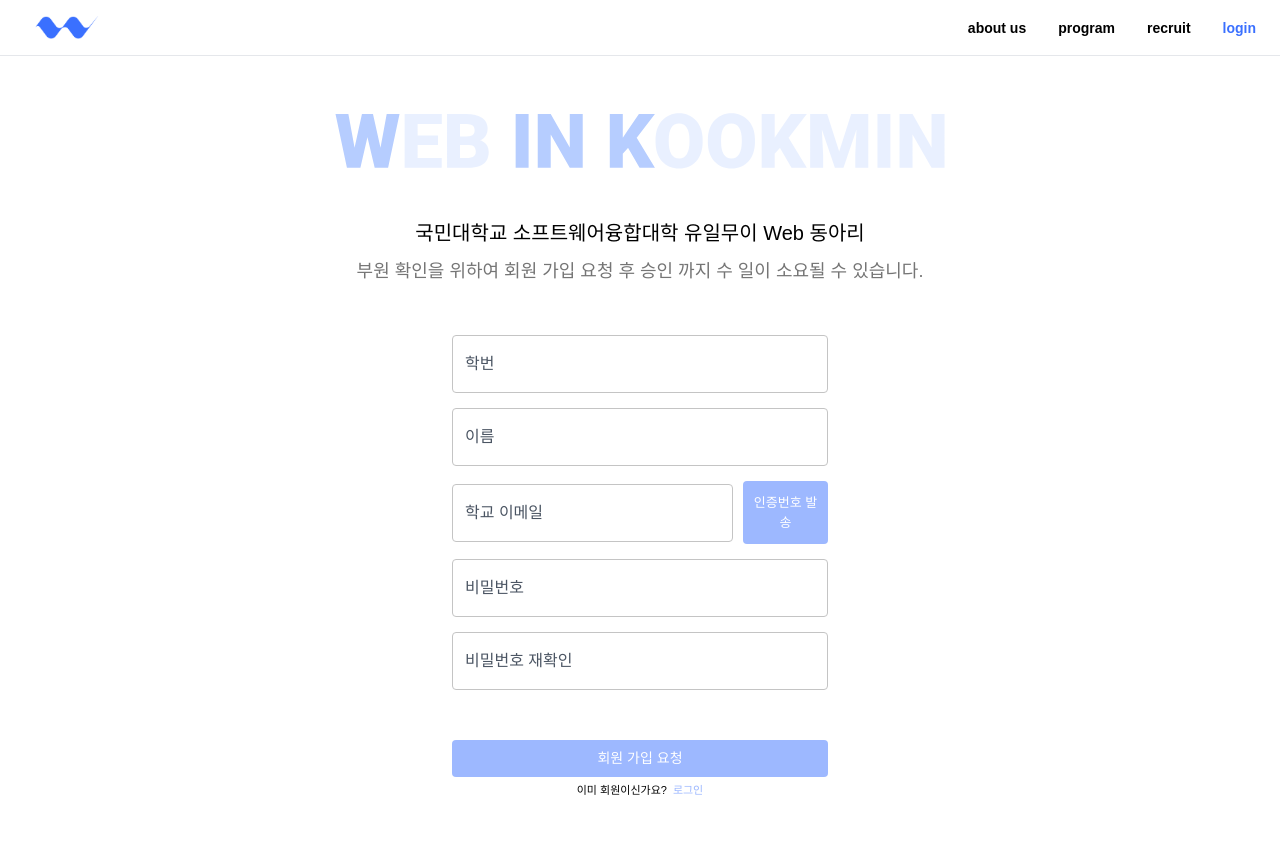
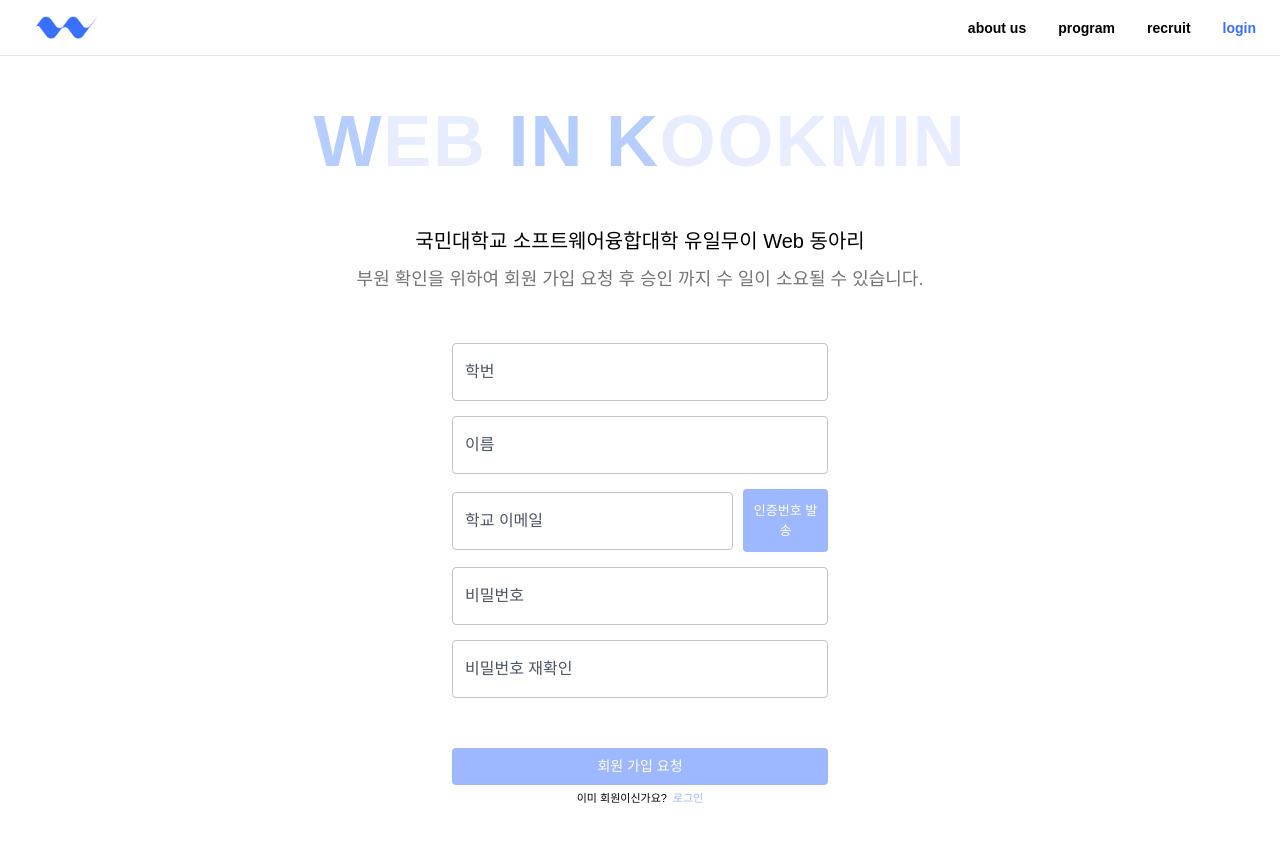
Before and after one commit to KMU-WINK/wink-official-frontend, a Next.js app: page /signup in a window 1280 px wide. Shown: the top 842 px of the page. Built offline with nearby package versions, Linux system fonts and the light colour scheme; a web font is replaced by a local one.

Commit message:
refactor: "Web IN Kookmin" 을 이미지에서 컴포넌트로 전환 (#30)

```diff
--- a/src/app/login/page.tsx
+++ b/src/app/login/page.tsx
@@ -3,15 +3,12 @@
 import React, { useState } from 'react';
 import { toast } from 'react-toastify';
 
-import Image from 'next/image';
 import Link from 'next/link';
 import { useRouter } from 'next/navigation';
 
-import { Button, InputField, InputFieldProps } from '@/components';
+import { Button, InputField, InputFieldProps, WebInKookmin } from '@/components';
 
 import { WinkApi } from '@/api';
-
-import web_in_kookmin from '@/public/web_in_kookmin.svg';
 
 import * as yup from 'yup';
 
@@ -111,7 +108,7 @@ export default function LoginPage() {
     <>
       <div className="min-h-screen flex flex-col items-center justify-center gap-[50px]">
         <div className="text-center gap-6">
-          <Image src={web_in_kookmin} alt="WINK Authentication" width={610} height={110} priority />
+          <WebInKookmin />
 
           <p className="mt-[38px] text-xl font-normal">
             국민대학교 소프트웨어융합대학 유일무이 Web 동아리
--- a/src/app/signup/page.tsx
+++ b/src/app/signup/page.tsx
@@ -3,15 +3,12 @@
 import React, { useState } from 'react';
 import { toast } from 'react-toastify';
 
-import Image from 'next/image';
 import Link from 'next/link';
 import { useRouter } from 'next/navigation';
 
-import { Button, InputFieldProps, InputField } from '@/components';
+import { Button, InputFieldProps, InputField, WebInKookmin } from '@/components';
 
 import { WinkApi } from '@/api';
-
-import web_in_kookmin from '@/public/web_in_kookmin.svg';
 
 import * as yup from 'yup';
 
@@ -228,7 +225,7 @@ export default function SignUp() {
   return (
     <>
       <div className="min-h-screen flex flex-col items-center justify-center gap-[50px] mt-[56px]">
-        <Image src={web_in_kookmin} alt="WINK Authentication" width={610} height={110} priority />
+        <WebInKookmin />
 
         <div className="flex flex-col items-center justify-center gap-[10px]">
           <p className="text-xl font-normal">국민대학교 소프트웨어융합대학 유일무이 Web 동아리</p>
--- /dev/null
+++ b/src/components/WebInKookmin.tsx
@@ -0,0 +1,32 @@
+import React from 'react';
+
+export const WebInKookmin: React.FC = () => {
+  const colors = ['#B6CDFF', '#E7EDFE'];
+
+  const text = [
+    { text: 'W', color: colors[0] },
+    { text: 'E', color: colors[1] },
+    { text: 'B', color: colors[1] },
+    { text: ' ', color: colors[0] },
+    { text: 'I', color: colors[0] },
+    { text: 'N', color: colors[0] },
+    { text: ' ', color: colors[0] },
+    { text: 'K', color: colors[0] },
+    { text: 'O', color: colors[1] },
+    { text: 'O', color: colors[1] },
+    { text: 'K', color: colors[1] },
+    { text: 'M', color: colors[1] },
+    { text: 'I', color: colors[1] },
+    { text: 'N', color: colors[1] },
+  ];
+
+  return (
+    <div className="text-7xl font-bold tracking-wide select-none">
+      {text.map((t, i) => (
+        <span key={i} style={{ color: t.color }}>
+          {t.text}
+        </span>
+      ))}
+    </div>
+  );
+};
--- a/src/components/index.ts
+++ b/src/components/index.ts
@@ -1,3 +1,5 @@
+export * from './WebInKookmin';
+
 export * from './Loading';
 
 export * from './Header';
```
Also changed, not shown: public/web_in_kookmin.svg (deleted).
